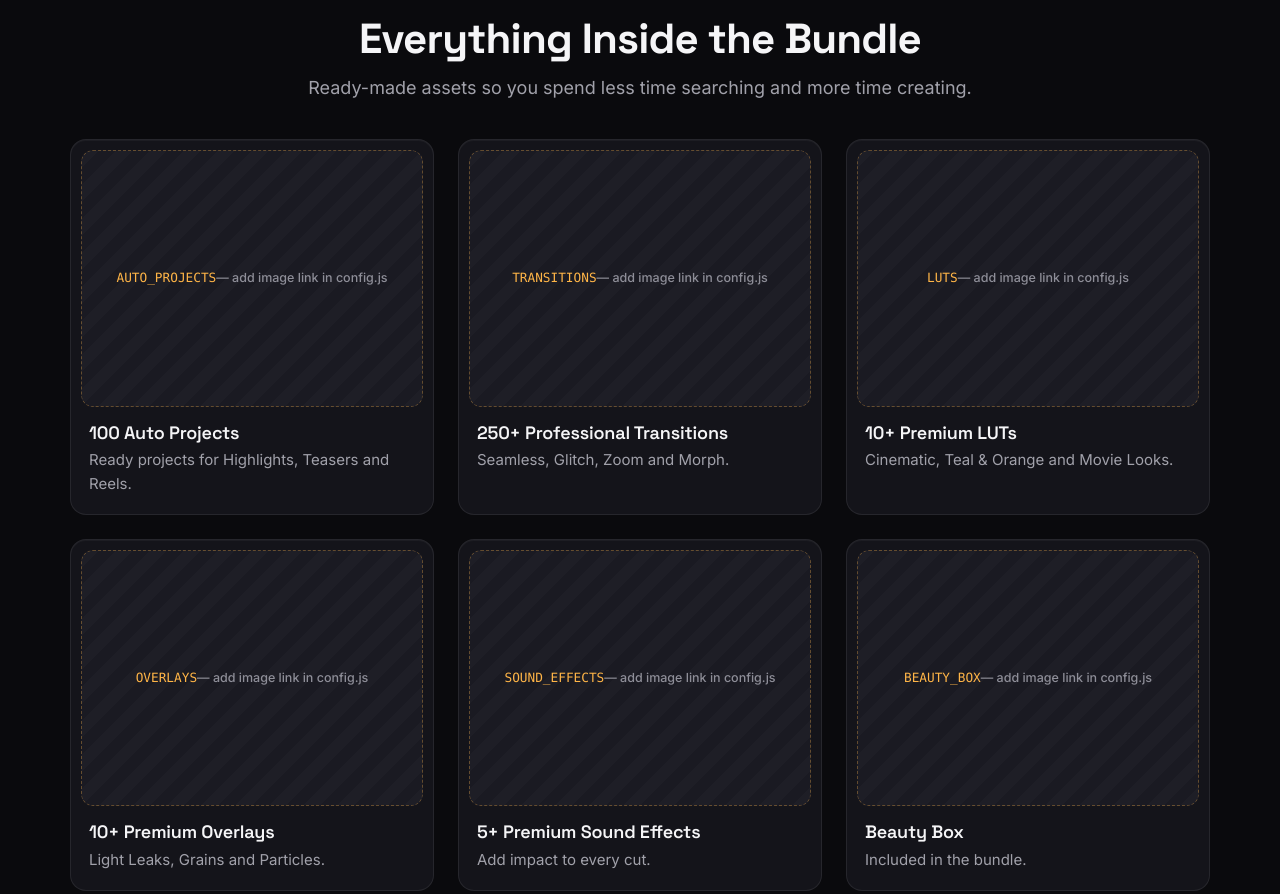
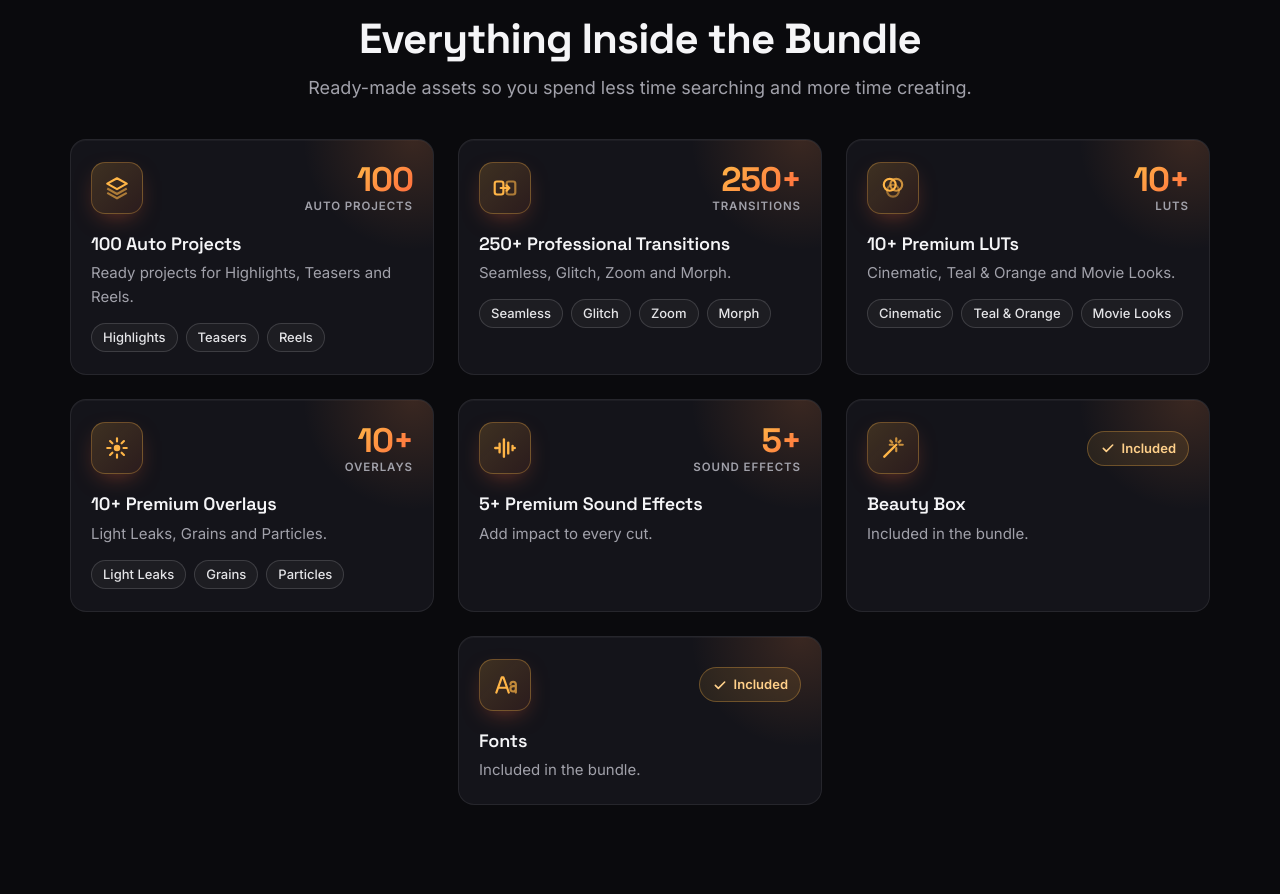
Before and after one commit to ska80ali-lang/Editing-bundle, a plain HTML site: page index.html in a window 1280 px wide. Shown: the part 1080-1974 px from the top of the page. Drawn offline with Linux system fonts and the light colour scheme.

Commit message:
Replace What's Inside image cards with designed info cards
Co-Authored-By: Claude Opus 5.5 <noreply@anthropic.com>
Claude-Session: https://claude.ai/code/session_01WhZ1pNvBdDyE8nRJZfGVEG

```diff
--- a/config.js
+++ b/config.js
@@ -22,13 +22,6 @@ window.SITE_CONFIG = {
   IMAGES: {
     LOGO: "",
     HERO_MOCKUP: "",            // main product box image
-    AUTO_PROJECTS: "",
-    TRANSITIONS: "",
-    LUTS: "",
-    OVERLAYS: "",
-    SOUND_EFFECTS: "",
-    BEAUTY_BOX: "",
-    FONTS: "",
     OG_IMAGE: "",               // social share image
     FAVICON: ""
   },
--- a/index.html
+++ b/index.html
@@ -26,10 +26,10 @@
   <link rel="preconnect" href="https://fonts.googleapis.com">
   <link rel="preconnect" href="https://fonts.gstatic.com" crossorigin>
   <link rel="stylesheet" href="https://fonts.googleapis.com/css2?family=Inter:wght@400;500;600&family=Space+Grotesk:wght@600;700&display=swap">
-  <link rel="stylesheet" href="/styles.css?v=6">
+  <link rel="stylesheet" href="/styles.css?v=7">
 
-  <script src="/config.js?v=6"></script>
-  <script src="/script.js?v=6" defer></script>
+  <script src="/config.js?v=7"></script>
+  <script src="/script.js?v=7" defer></script>
 </head>
 <body>
   <a class="skip-link" href="#main">Skip to content</a>
@@ -120,34 +120,66 @@
           <p>Ready-made assets so you spend less time searching and more time creating.</p>
         </header>
 
-        <ul class="card-grid">
-          <li class="card product-card reveal">
-            <div class="media-slot ratio-4x3" data-img="AUTO_PROJECTS" data-alt="100 Auto Projects preview" data-w="1080" data-h="810"></div>
-            <div class="card-body"><h3>100 Auto Projects</h3><p>Ready projects for Highlights, Teasers and Reels.</p></div>
+        <ul class="card-grid inside-grid">
+          <li class="card inside-card reveal">
+            <div class="inside-top">
+              <span class="inside-icon"><svg viewBox="0 0 24 24" aria-hidden="true"><path d="M12 3l9 5-9 5-9-5 9-5z" fill="none" stroke="currentColor" stroke-width="2" stroke-linejoin="round"/><path d="M3 12.5l9 5 9-5M3 16.5l9 5 9-5" fill="none" stroke="currentColor" stroke-width="2" stroke-linejoin="round" opacity=".6"/></svg></span>
+              <span class="inside-count" aria-hidden="true"><span class="inside-num">100</span><span class="inside-unit">Auto Projects</span></span>
+            </div>
+            <h3>100 Auto Projects</h3>
+            <p>Ready projects for Highlights, Teasers and Reels.</p>
+              <ul class="chips" aria-label="Includes"><li>Highlights</li><li>Teasers</li><li>Reels</li></ul>
           </li>
-          <li class="card product-card reveal">
-            <div class="media-slot ratio-4x3" data-img="TRANSITIONS" data-alt="250+ Professional Transitions preview" data-w="1080" data-h="810"></div>
-            <div class="card-body"><h3>250+ Professional Transitions</h3><p>Seamless, Glitch, Zoom and Morph.</p></div>
+          <li class="card inside-card reveal">
+            <div class="inside-top">
+              <span class="inside-icon"><svg viewBox="0 0 24 24" aria-hidden="true"><rect x="2.5" y="6" width="8" height="12" rx="2" fill="none" stroke="currentColor" stroke-width="2"/><rect x="13.5" y="6" width="8" height="12" rx="2" fill="none" stroke="currentColor" stroke-width="2" opacity=".6"/><path d="M8 12h8m-2.5-2.5L16 12l-2.5 2.5" fill="none" stroke="currentColor" stroke-width="2" stroke-linecap="round" stroke-linejoin="round"/></svg></span>
+              <span class="inside-count" aria-hidden="true"><span class="inside-num">250+</span><span class="inside-unit">Transitions</span></span>
+            </div>
+            <h3>250+ Professional Transitions</h3>
+            <p>Seamless, Glitch, Zoom and Morph.</p>
+              <ul class="chips" aria-label="Includes"><li>Seamless</li><li>Glitch</li><li>Zoom</li><li>Morph</li></ul>
           </li>
-          <li class="card product-card reveal">
-            <div class="media-slot ratio-4x3" data-img="LUTS" data-alt="10+ Premium LUTs preview" data-w="1080" data-h="810"></div>
-            <div class="card-body"><h3>10+ Premium LUTs</h3><p>Cinematic, Teal &amp; Orange and Movie Looks.</p></div>
+          <li class="card inside-card reveal">
+            <div class="inside-top">
+              <span class="inside-icon"><svg viewBox="0 0 24 24" aria-hidden="true"><circle cx="9" cy="9" r="5.5" fill="none" stroke="currentColor" stroke-width="2"/><circle cx="15" cy="9" r="5.5" fill="none" stroke="currentColor" stroke-width="2" opacity=".75"/><circle cx="12" cy="14.5" r="5.5" fill="none" stroke="currentColor" stroke-width="2" opacity=".5"/></svg></span>
+              <span class="inside-count" aria-hidden="true"><span class="inside-num">10+</span><span class="inside-unit">LUTs</span></span>
+            </div>
+            <h3>10+ Premium LUTs</h3>
+            <p>Cinematic, Teal &amp; Orange and Movie Looks.</p>
+              <ul class="chips" aria-label="Includes"><li>Cinematic</li><li>Teal &amp; Orange</li><li>Movie Looks</li></ul>
           </li>
-          <li class="card product-card reveal">
-            <div class="media-slot ratio-4x3" data-img="OVERLAYS" data-alt="10+ Premium Overlays preview" data-w="1080" data-h="810"></div>
-            <div class="card-body"><h3>10+ Premium Overlays</h3><p>Light Leaks, Grains and Particles.</p></div>
+          <li class="card inside-card reveal">
+            <div class="inside-top">
+              <span class="inside-icon"><svg viewBox="0 0 24 24" aria-hidden="true"><path d="M12 3v3M12 18v3M3 12h3M18 12h3M5.6 5.6l2.1 2.1M16.3 16.3l2.1 2.1M5.6 18.4l2.1-2.1M16.3 7.7l2.1-2.1" fill="none" stroke="currentColor" stroke-width="2" stroke-linecap="round"/><circle cx="12" cy="12" r="3" fill="currentColor"/></svg></span>
+              <span class="inside-count" aria-hidden="true"><span class="inside-num">10+</span><span class="inside-unit">Overlays</span></span>
+            </div>
+            <h3>10+ Premium Overlays</h3>
+            <p>Light Leaks, Grains and Particles.</p>
+              <ul class="chips" aria-label="Includes"><li>Light Leaks</li><li>Grains</li><li>Particles</li></ul>
           </li>
-          <li class="card product-card reveal">
-            <div class="media-slot ratio-4x3" data-img="SOUND_EFFECTS" data-alt="5+ Premium Sound Effects preview" data-w="1080" data-h="810"></div>
-            <div class="card-body"><h3>5+ Premium Sound Effects</h3><p>Add impact to every cut.</p></div>
+          <li class="card inside-card reveal">
+            <div class="inside-top">
+              <span class="inside-icon"><svg viewBox="0 0 24 24" aria-hidden="true"><path d="M3 12h2M7 8v8M11 4v16M15 7v10M19 10v4M21 12h0" fill="none" stroke="currentColor" stroke-width="2.2" stroke-linecap="round"/></svg></span>
+              <span class="inside-count" aria-hidden="true"><span class="inside-num">5+</span><span class="inside-unit">Sound Effects</span></span>
+            </div>
+            <h3>5+ Premium Sound Effects</h3>
+            <p>Add impact to every cut.</p>
           </li>
-          <li class="card product-card reveal">
-            <div class="media-slot ratio-4x3" data-img="BEAUTY_BOX" data-alt="Beauty Box preview" data-w="1080" data-h="810"></div>
-            <div class="card-body"><h3>Beauty Box</h3><p>Included in the bundle.</p></div>
+          <li class="card inside-card reveal">
+            <div class="inside-top">
+              <span class="inside-icon"><svg viewBox="0 0 24 24" aria-hidden="true"><path d="M4 20L15 9" fill="none" stroke="currentColor" stroke-width="2.2" stroke-linecap="round"/><path d="M15 3v3M15 12v3M18 9h3M9 9h3M17.2 6.8l1.6-1.6M11.2 6.8L9.6 5.2" fill="none" stroke="currentColor" stroke-width="2" stroke-linecap="round" opacity=".75"/></svg></span>
+              <span class="inside-included"><svg class="icon" aria-hidden="true"><use href="#i-check"/></svg>Included</span>
+            </div>
+            <h3>Beauty Box</h3>
+            <p>Included in the bundle.</p>
           </li>
-          <li class="card product-card reveal">
-            <div class="media-slot ratio-4x3" data-img="FONTS" data-alt="Fonts preview" data-w="1080" data-h="810"></div>
-            <div class="card-body"><h3>Fonts</h3><p>Included in the bundle.</p></div>
+          <li class="card inside-card reveal">
+            <div class="inside-top">
+              <span class="inside-icon"><svg viewBox="0 0 24 24" aria-hidden="true"><path d="M4 19L9 5h1.5l5 14M6 14.5h8" fill="none" stroke="currentColor" stroke-width="2" stroke-linecap="round" stroke-linejoin="round"/><path d="M17 11.5a2.5 2.5 0 015 0V19m0-3.5a2.5 2.5 0 11-2.5-2.5H22" fill="none" stroke="currentColor" stroke-width="2" stroke-linecap="round" opacity=".7"/></svg></span>
+              <span class="inside-included"><svg class="icon" aria-hidden="true"><use href="#i-check"/></svg>Included</span>
+            </div>
+            <h3>Fonts</h3>
+            <p>Included in the bundle.</p>
           </li>
         </ul>
       </div>
--- a/styles.css
+++ b/styles.css
@@ -343,9 +343,50 @@ h3 { font-size: 18px; font-weight: 600; letter-spacing: -0.01em; line-height: 1.
 }
 
 .card-grid { display: grid; grid-template-columns: minmax(0, 1fr); gap: 16px; }
-.product-card { padding: 10px; display: flex; flex-direction: column; }
-.product-card .card-body { padding: 14px 8px 8px; }
-.product-card p { margin-top: 4px; color: var(--text-2); font-size: 15px; }
+/* What's Inside cards (no images) */
+.inside-card {
+  display: flex; flex-direction: column;
+  padding: 22px 20px 22px;
+  overflow: hidden;
+  isolation: isolate;
+}
+.inside-card::before {
+  content: ""; position: absolute; z-index: -1;
+  width: 220px; height: 220px; right: -90px; top: -110px;
+  background: radial-gradient(closest-side, rgba(255, 140, 70, .16), transparent);
+  pointer-events: none;
+}
+.inside-top { display: flex; align-items: center; justify-content: space-between; gap: 12px; margin-bottom: 18px; }
+.inside-icon {
+  display: grid; place-items: center; flex: none;
+  width: 52px; height: 52px; border-radius: 14px;
+  background: linear-gradient(135deg, rgba(255,181,71,.18), rgba(255,106,61,.10));
+  border: 1px solid rgba(255, 181, 71, .3);
+  color: var(--amber);
+  box-shadow: 0 8px 24px -10px rgba(255, 106, 61, .55);
+}
+.inside-icon svg { width: 26px; height: 26px; }
+.inside-count { display: flex; flex-direction: column; align-items: flex-end; line-height: 1; }
+.inside-num {
+  font-family: var(--font-head); font-weight: 700; font-size: 34px; letter-spacing: -0.03em;
+  background: var(--grad); -webkit-background-clip: text; background-clip: text; color: transparent;
+}
+.inside-unit { margin-top: 4px; font-size: 11.5px; font-weight: 600; letter-spacing: .08em; text-transform: uppercase; color: var(--text-2); }
+.inside-included {
+  display: inline-flex; align-items: center; gap: 6px;
+  padding: 6px 12px; border-radius: 999px;
+  background: rgba(255, 181, 71, .1); border: 1px solid rgba(255, 181, 71, .3);
+  color: #FFD08A; font-size: 13px; font-weight: 600;
+}
+.inside-included .icon { width: 16px; height: 16px; }
+.inside-card p { margin-top: 6px; color: var(--text-2); font-size: 15px; }
+.chips { display: flex; flex-wrap: wrap; gap: 8px; margin-top: 14px; }
+.chips li {
+  padding: 5px 11px; border-radius: 999px;
+  background: rgba(255, 255, 255, .04); border: 1px solid var(--border-strong);
+  font-size: 13px; font-weight: 500; color: #E4E4E7; line-height: 1.3;
+}
+
 
 .who-grid { display: grid; grid-template-columns: repeat(2, minmax(0, 1fr)); gap: 12px; }
 .who-card { padding: 18px 16px; display: flex; flex-direction: column; gap: 12px; }
```
Also changed, not shown: contact.html (+3 -3 lines), delivery-policy.html (+3 -3 lines), disclaimer.html (+3 -3 lines), privacy-policy.html (+3 -3 lines), refund-policy.html (+3 -3 lines), terms.html (+3 -3 lines), 1 other file.
